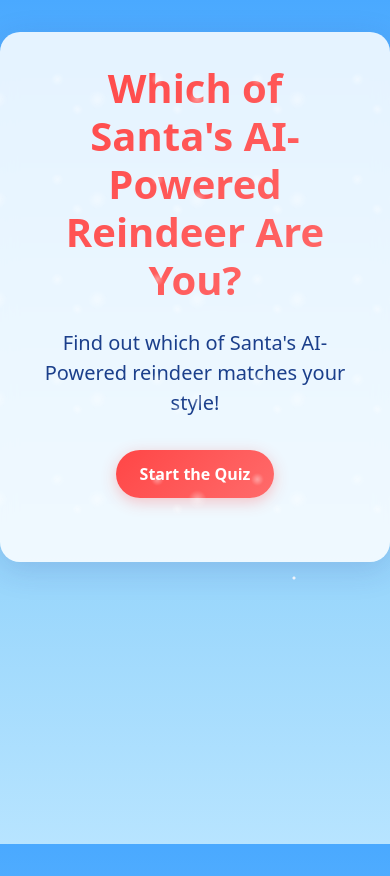
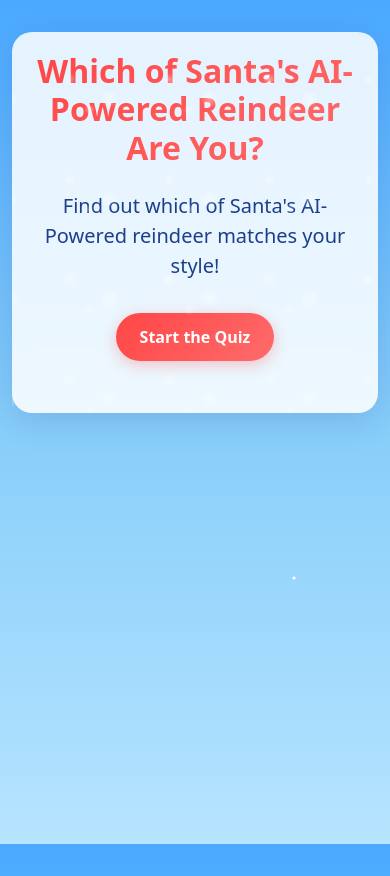
Before and after one commit to jeremyrojas/santa-ai-reindeer, a Next.js app: page / in a window 390 px wide. Built offline with nearby package versions, Linux system fonts and the light colour scheme.

Commit message:
Added padding on sides for mobile view, changed highlight color from red to green

```diff
--- a/src/styles/survey-theme.css
+++ b/src/styles/survey-theme.css
@@ -54,7 +54,13 @@ body {
   box-shadow: 0 8px 32px rgba(31, 38, 135, 0.15);
   position: relative;
   max-width: 800px;
-  margin: 2rem auto;
+  width: auto;
+
+  /* Center on desktop while maintaining responsive margins */
+  margin-left: auto;
+  margin-right: auto;
+  margin-top: 2rem;
+  margin-bottom: 2rem;
 }
 
 .survey-container::before {
@@ -142,31 +148,31 @@ body {
   /* Replace stark white with frosted glass effect */
   background: rgba(255, 255, 255, 0.6);
   backdrop-filter: blur(8px);
-  border: 1px solid rgba(255, 255, 255, 0.3);
+  border: 2px solid transparent;
   border-radius: 12px;
 
   /* Subtle shadow */
   box-shadow: 0 2px 10px rgba(27, 63, 139, 0.05);
 
   cursor: pointer;
-  transition: all 0.2s ease;
+  transition: all 0.2s ease, border-color 0.2s ease;
   position: relative;
   overflow: hidden;
 }
 
 .option-card:hover {
   background: rgba(255, 255, 255, 0.8);
-  border-color: rgba(255, 70, 70, 0.3);
+  border-color: rgba(76, 175, 132, 0.5);
   transform: translateY(-2px);
-  box-shadow: 0 4px 15px rgba(27, 63, 139, 0.1);
+  box-shadow: 0 4px 15px rgba(76, 175, 132, 0.15);
 }
 
 .option-card.selected {
-  background: rgba(76, 175, 132, 0.08);  /* Very light green */
-  border-color: var(--elf-green);
+  background: rgba(76, 175, 132, 0.1);
+  border: 2px solid var(--elf-green);
   font-weight: 600;
   box-shadow: 0 0 0 1px var(--elf-green),
-              0 4px 15px rgba(76, 175, 132, 0.1);
+              0 4px 15px rgba(76, 175, 132, 0.2);
 }
 
 /* Festive decorative elements */
@@ -179,8 +185,8 @@ body {
 .survey-button:focus,
 .option-card:focus {
   outline: none;
-  box-shadow: 0 0 0 3px var(--santa-red),
-              0 0 0 6px rgba(255, 70, 70, 0.2);
+  box-shadow: 0 0 0 3px var(--elf-green),
+              0 0 0 6px rgba(76, 175, 132, 0.2);
 }
 
 /* Add holiday icons to options */
@@ -283,3 +289,29 @@ body {
   border-radius: 20px;
   font-weight: 600;
 }
+
+/* Add responsive padding adjustments */
+@media (max-width: 840px) { /* Slightly larger breakpoint to account for margins */
+  .survey-container {
+    margin-left: 1rem;
+    margin-right: 1rem;
+    padding: 1.5rem;
+  }
+}
+
+@media (max-width: 480px) {
+  .survey-container {
+    margin-left: 0.75rem;
+    margin-right: 0.75rem;
+    padding: 1.25rem;
+  }
+
+  .survey-header {
+    font-size: 2rem;
+  }
+
+  .option-card {
+    padding: 1rem 1.25rem;
+    margin: 0.5rem 0;
+  }
+}
```
